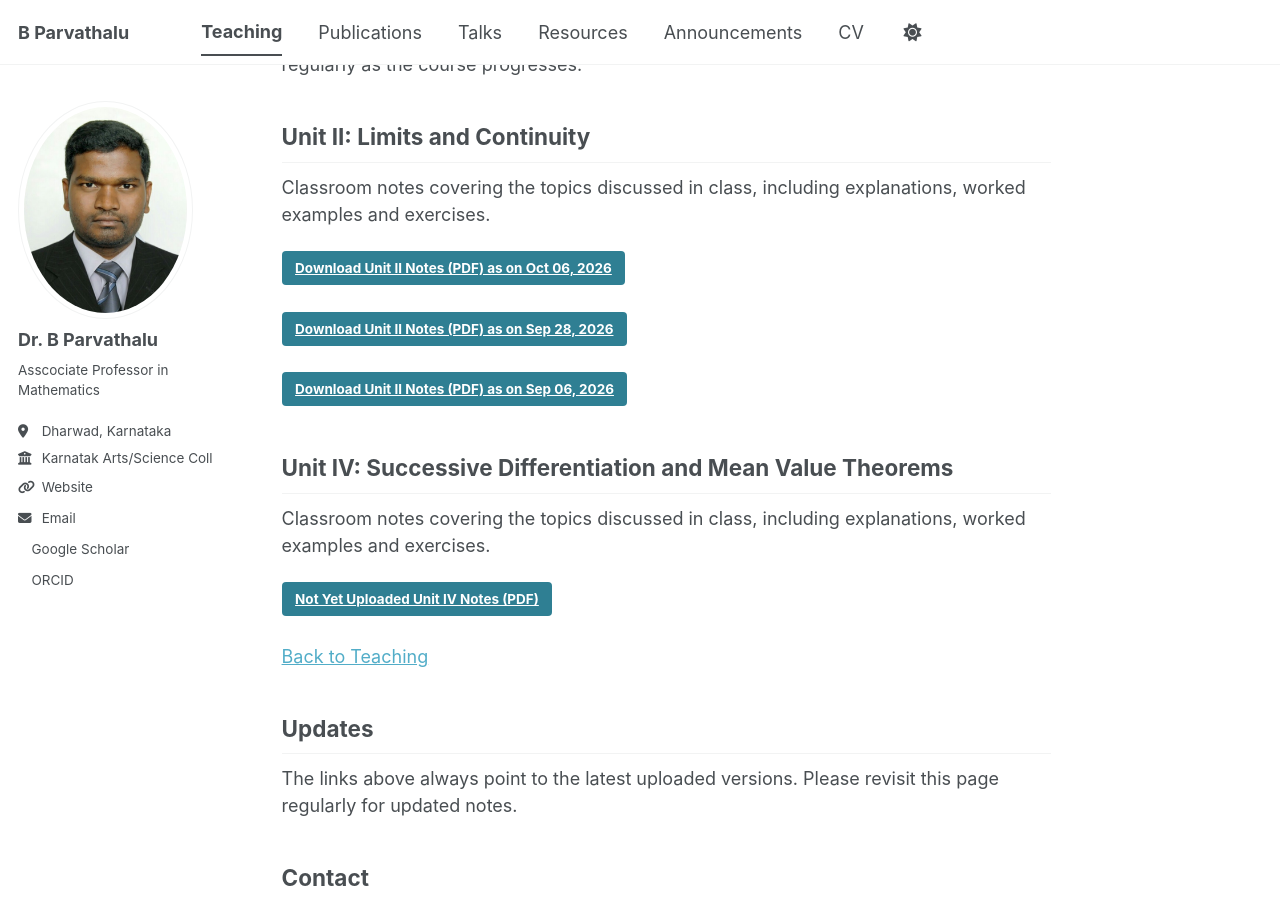
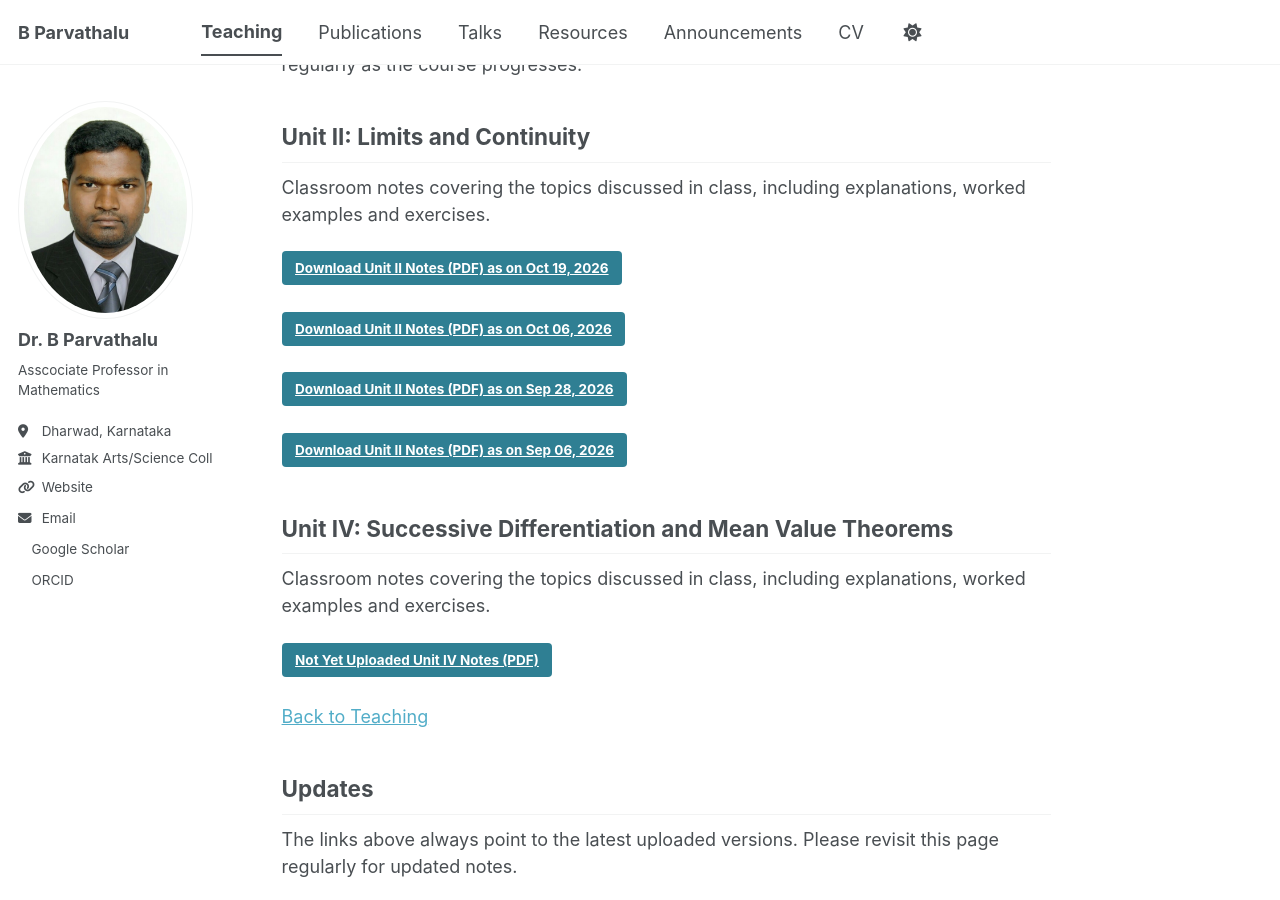
Before and after one commit to drbp-kcd/drbp-kcd.github.io, a Jekyll site: the page built from _teaching/2026-odd-teaching-1.md, in a window 1280 px wide and 900 px high, scrolled down 373 px. Built offline with Jekyll 4.4.1, drawn with Linux system fonts in a browser that asks for light colours; a style sheet for code colours, icons or effects is not loaded.

Commit message:
Update 2026-odd-teaching-1.md

```diff
--- a/_teaching/2026-odd-teaching-1.md
+++ b/_teaching/2026-odd-teaching-1.md
@@ -24,6 +24,8 @@
 
 Classroom notes covering the topics discussed in class,
 including explanations, worked examples and exercises.
+
+[Download Unit II Notes (PDF) as on Oct 19, 2026]({{ '/files/teaching/algebra-i-calculus-i/I-Class-upto-19Oct26.pdf' | relative_url }}){: .btn .btn--primary}
 
 [Download Unit II Notes (PDF) as on Oct 06, 2026]({{ '/files/teaching/algebra-i-calculus-i/I-Class-upto-6Oct26.pdf' | relative_url }}){: .btn .btn--primary}
 
```
